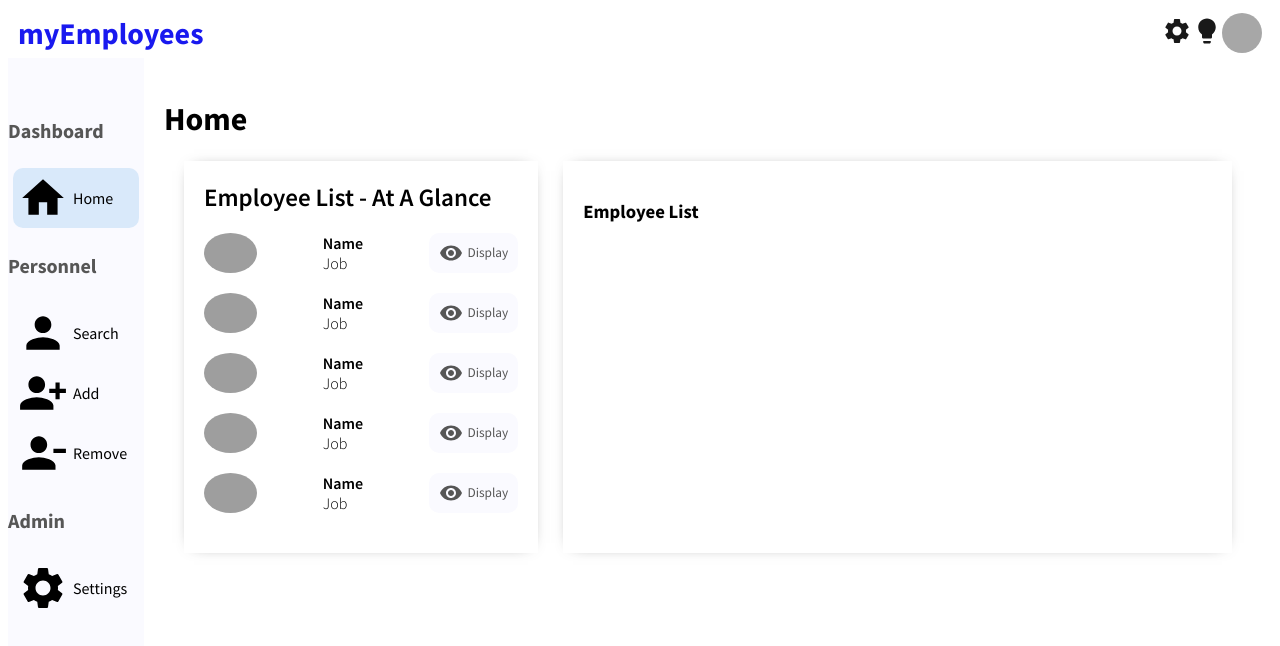
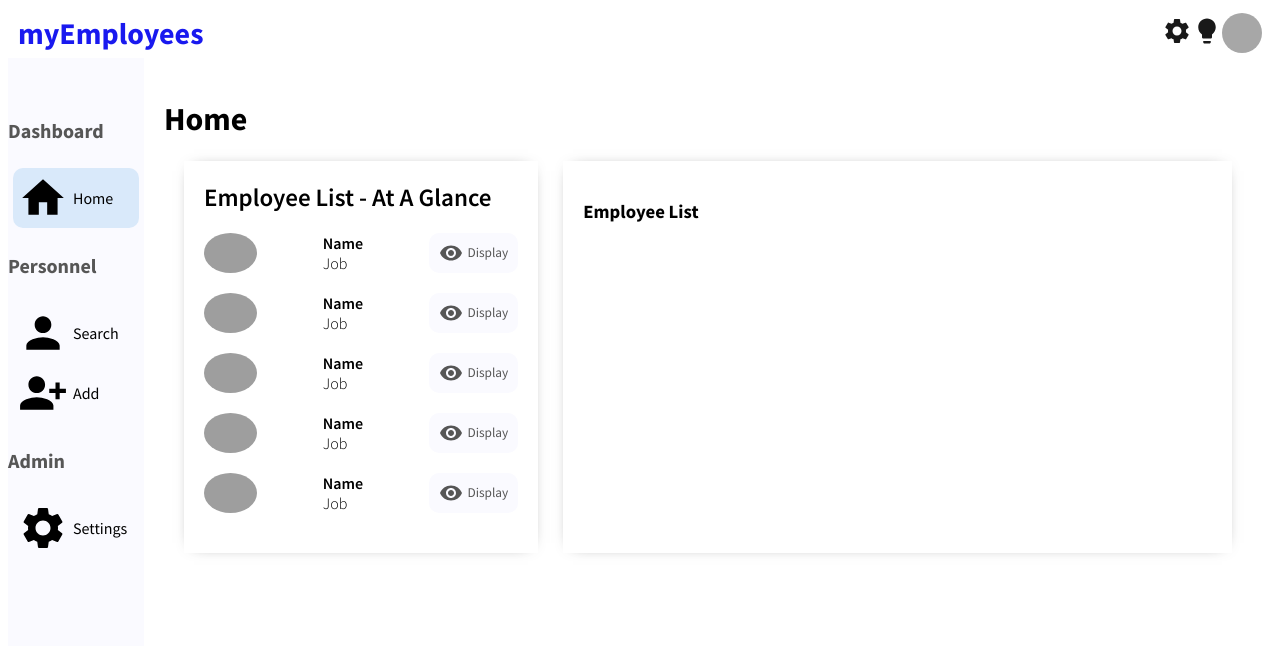
Before and after one commit to justinklam/myEmployees, a React (Create React App) app: page / in a window 1280 px wide. Shown: the top 646 px of the page. Built offline with nearby package versions, Linux system fonts and the light colour scheme; grey boxes are pictures that could not be loaded.

Commit message:
add in router-dom link to add links in Sidebar. add in link class and styling

```diff
--- a/src/app.css
+++ b/src/app.css
@@ -1,3 +1,8 @@
 .container {
   display: flex;
 }
+
+.link {
+  text-decoration: none;
+  color: inherit;
+}
--- a/src/components/sidebar/Sidebar.jsx
+++ b/src/components/sidebar/Sidebar.jsx
@@ -1,11 +1,12 @@
 import React from "react";
 import "./sidebar.css";
+import { Link } from "react-router-dom";
 
 // Icons
 import HomeIcon from "@mui/icons-material/Home";
 import PersonIcon from "@mui/icons-material/Person";
 import PersonAddAlt1Icon from "@mui/icons-material/PersonAddAlt1";
-import PersonRemoveAlt1Icon from "@mui/icons-material/PersonRemoveAlt1";
+// import PersonRemoveAlt1Icon from "@mui/icons-material/PersonRemoveAlt1";
 import SettingsIcon from "@mui/icons-material/Settings";
 
 const Sidebar = () => {
@@ -15,34 +16,46 @@ const Sidebar = () => {
       <div className="sidebarMenu"></div>
       <h3 className="sidebarTitle">Dashboard</h3>
       <ul className="sidebarList">
+        <Link to="/" className="link">
           <li className="sidebarListIcons active">
             <HomeIcon className="sidebarIcon" />
             Home
           </li>
+        </Link>
       </ul>
       <div className="sidebarMenu"></div>
       <h3 className="sidebarTitle">Personnel</h3>
       <ul className="sidebarList">
+        <Link to="/employees" className="link">
           <li className="sidebarListIcons">
             <PersonIcon className="sidebarIcon" />
             Search
           </li>
+        </Link>
+
+        <Link to="/newEmployee" className="link">
           <li className="sidebarListIcons">
             <PersonAddAlt1Icon className="sidebarIcon" />
             Add
           </li>
+        </Link>
+
+        {/* <Link to="/removeEmployee" className="sideBarLink">
           <li className="sidebarListIcons">
             <PersonRemoveAlt1Icon className="sidebarIcon" />
             Remove
           </li>
+        </Link> */}
       </ul>
       <div className="sidebarMenu"></div>
       <h3 className="sidebarTitle">Admin</h3>
       <ul className="sidebarList">
+        <Link to="/settings" className="link">
           <li className="sidebarListIcons">
             <SettingsIcon className="sidebarIcon" />
             Settings
           </li>
+        </Link>
       </ul>
     </div>
   );
```
Lines whose indentation alone changed are shown as unchanged.
